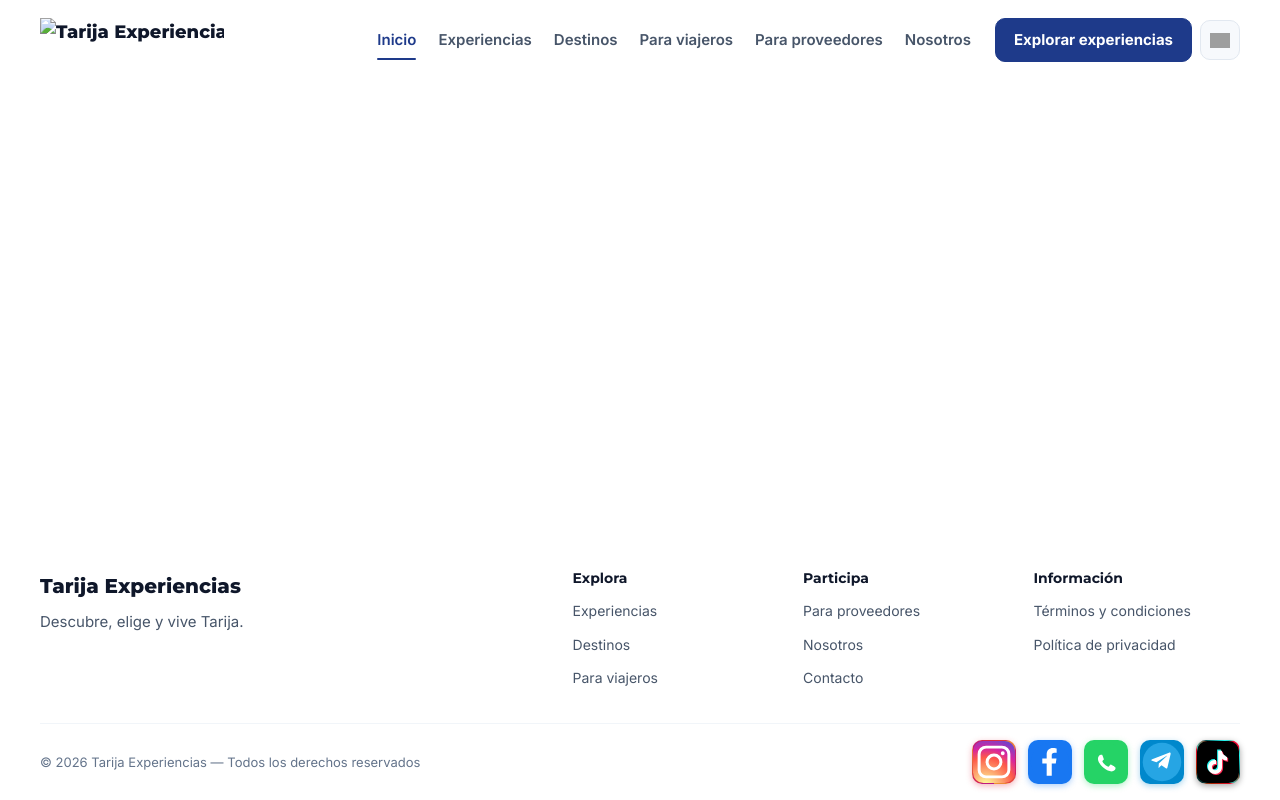
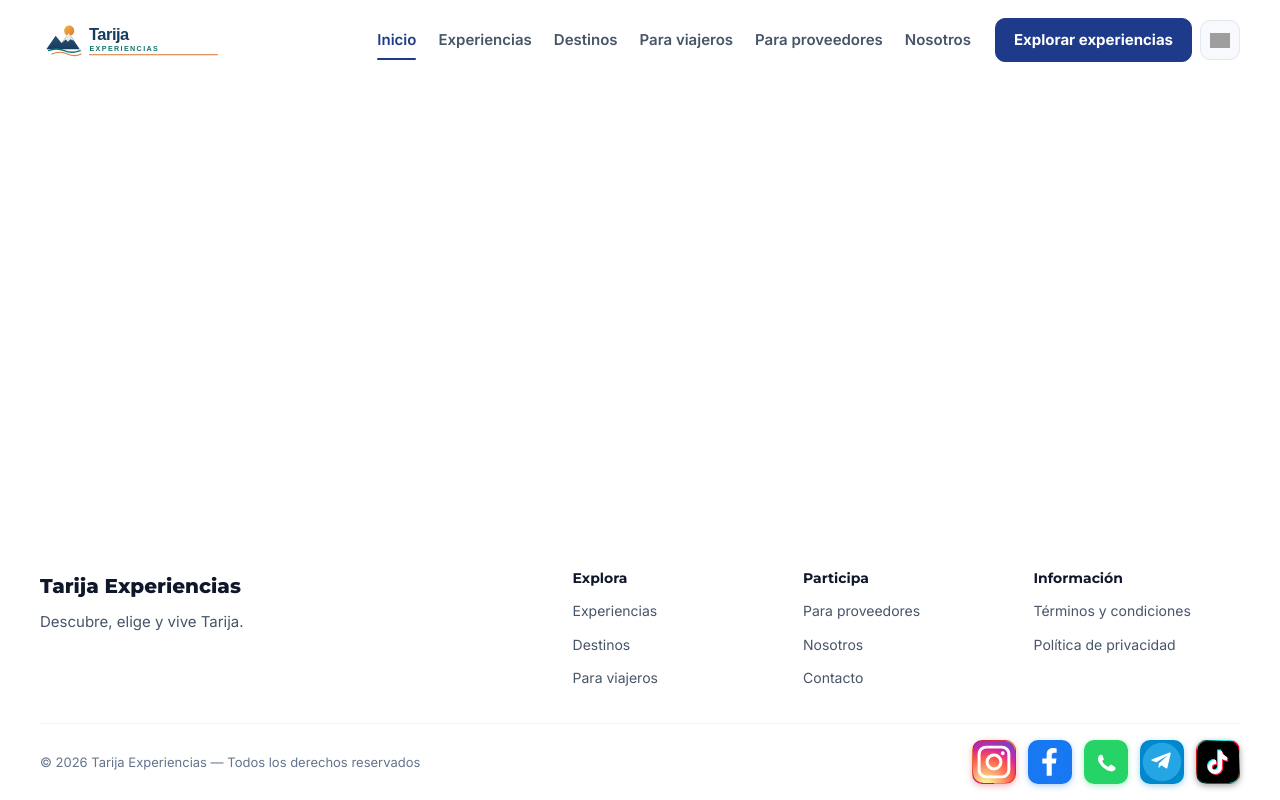
Before and after one commit to Pablitus666/Tarija-Experiencias, a website with bundled scripts: page index.html in a window 1280 px wide. Built offline with nearby package versions, Linux system fonts and the light colour scheme; grey boxes are pictures that could not be loaded; files whose address does not match are found by name.

Commit message:
fix: ruta del logo en header.js y favicon en index.html; actualizar headers de caché en netlify.toml para images utilitarios

```diff
--- a/index.html
+++ b/index.html
@@ -22,7 +22,7 @@
     >
 
     <link rel="stylesheet" href="./css/main.css">
-    <link rel="icon" href="/favicon.svg" type="image/svg+xml">
+    <link rel="icon" href="/images%20utilitarios/favicon.svg" type="image/svg+xml">
     <link rel="manifest" href="/manifest.json">
     <link rel="canonical" href="https://tarijaexperiencias.example.com/">
 
--- a/js/components/header.js
+++ b/js/components/header.js
@@ -29,7 +29,7 @@ export function renderHeader(container) {
                 aria-label="Tarija Experiencias — Inicio"
             >
                 <img
-                    src="/assets/logo.svg"
+                    src="/images%20utilitarios/logo-horizontal.svg"
                     alt="Tarija Experiencias"
                     class="site-header__logo"
                     width="180"
```
Also changed, not shown: netlify.toml.
